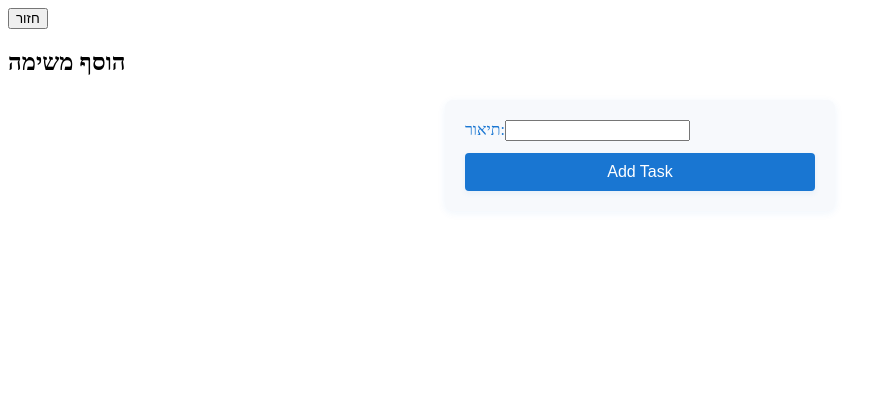
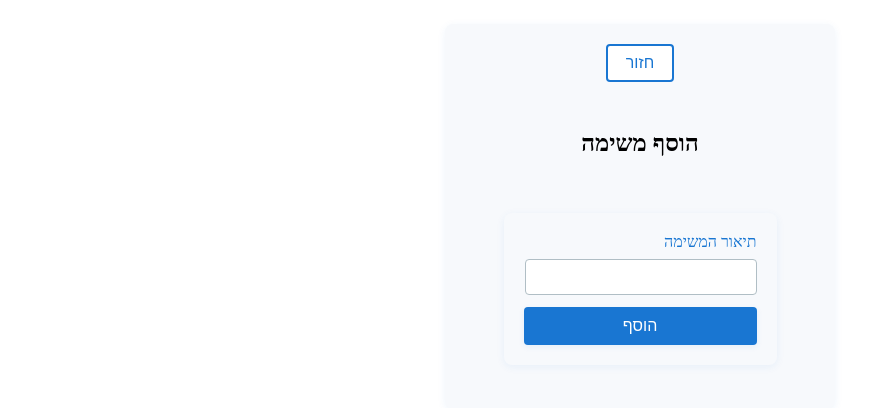
Before and after one commit to Simha-Stern/TDLClient, an Angular app: page /add-task in a window 1280 px wide. Shown: the top 408 px of the page, without its empty margins (0-872 px from the left). Built offline with nearby package versions, Linux system fonts and the light colour scheme.

Commit message:
Enhance task management UI with improved styling, success/error messages, and localization

```diff
--- a/src/app/add-task-form/add-task-form.component.css
+++ b/src/app/add-task-form/add-task-form.component.css
@@ -1,3 +1,34 @@
+
+.beck {
+  background-color: #fff;
+  color: #1976d2;
+  border: 2px solid #1976d2;
+  border-radius: 4px;
+  padding: 8px 18px;
+  font-size: 1rem;
+  font-weight: 500;
+  cursor: pointer;
+  margin-bottom: 16px;
+  transition: background 0.2s, color 0.2s;
+}
+
+.beck:hover {
+  background-color: #1976d2;
+  color: #fff;
+}
+
+.add-task-form {
+  display: flex;
+  flex-direction: column;
+  gap: 12px;
+  max-width: 350px;
+  margin: 24px auto;
+  padding: 20px;
+  background: #f7f9fc;
+  border-radius: 8px;
+  box-shadow: 0 2px 8px rgba(25, 118, 210, 0.07);
+  align-items: center;
+}
 
 form {
   display: flex;
@@ -11,13 +42,30 @@ form {
   box-shadow: 0 2px 8px rgba(25, 118, 210, 0.07);
 }
 
+.form-group {
+  display: flex;
+  flex-direction: column;
+  align-items: flex-end;
+  gap: 8px;
+}
+
 label {
   font-weight: 500;
   color: #1976d2;
 }
 
+.success {
+  color: #fff;
+  background: #388e3c;
+  padding: 10px 16px;
+  border-radius: 6px;
+  margin-bottom: 16px;
+  font-weight: bold;
+}
+
 input[type="text"] {
   padding: 8px 12px;
+  width: 88%;
   border: 1px solid #b0bec5;
   border-radius: 4px;
   font-size: 1rem;
--- a/src/app/add-task-form/add-task-form.component.html
+++ b/src/app/add-task-form/add-task-form.component.html
@@ -1,13 +1,13 @@
 <div class="add-task-form">
-    <button (click)="beck()">
-      חזור </button>
+  <button class="beck" (click)="beck()">חזור</button>
   <h2>הוסף משימה</h2>
   <form (ngSubmit)="onSubmit()" #taskForm="ngForm">
-    <div>
-      <label for="title">תיאור:</label>
-      <input id="title" name="title" [(ngModel)]="title" required />
+    <div class="success" *ngIf="success" class="error">{{ success }}</div>
+    <div class="form-group">
+      <label for="title">תיאור המשימה</label>
+      <input id="title" type="text" name="title" [(ngModel)]="title" required />
     </div>
-    <button type="submit">Add Task</button>
+    <button type="submit">הוסף</button>
     <div *ngIf="error" class="error">{{ error }}</div>
   </form>
 </div>
--- a/src/app/add-task-form/add-task-form.component.ts
+++ b/src/app/add-task-form/add-task-form.component.ts
@@ -13,6 +13,7 @@ import { Router } from '@angular/router';
 export class AddTaskFormComponent {
   title: string = '';
   error = '';
+  success = '';
 
 
   constructor(private taskService: TaskService, private router: Router) { }
@@ -21,12 +22,16 @@ export class AddTaskFormComponent {
     if (this.title.trim()) {
       this.taskService.addTaskApi(this.title.trim()).subscribe({
         next: () => {
-          alert('Task added!');
+          this.success = 'המשימה נוספה בהצלחה';
+          this.error = '';
           this.title = '';
+          setTimeout(() => {
+            this.router.navigate(['']);
+          }, 2000);
         },
         error: (err) => {
           console.error('Error adding task:', err);
-          this.error = 'Failed to add task';
+          this.error = 'שגיאה בהוספת משימה';
         }
       });
     }
--- a/src/app/log-out/log-out.component.html
+++ b/src/app/log-out/log-out.component.html
@@ -1,3 +1 @@
-<button type="button" (click)="logout()">
-    Log Out
-</button>
+<button type="button" (click)="logout()">התנתק</button>
--- a/src/app/login/login.component.ts
+++ b/src/app/login/login.component.ts
@@ -31,7 +31,7 @@ export class LoginComponent {
       },
       error: err => {
         this.loading = false;
-        this.error = err.error?.error || 'Login failed';
+        this.error = err.error?.error || 'שגיאה בהתחברות';
       }
     });
   }
--- a/src/app/register/register.component.ts
+++ b/src/app/register/register.component.ts
@@ -29,12 +29,12 @@ export class RegisterComponent {
     this.auth.register(this.email, this.password).subscribe({
       next: () => {
         this.loading = false;
-        this.success = 'Registration successful! Please log in.';
+        this.success = 'נרשמת בהצלחה! כעת עליך להתחבר';
         setTimeout(() => this.router.navigate(['/login']), 1500);
       },
       error: err => {
         this.loading = false;
-        this.error = err.error?.error || 'Registration failed';
+        this.error = err.error?.error || 'שגיאה בהרשמה';
       }
     });
   }
--- a/src/app/tasks-list/tasks-list.component.css
+++ b/src/app/tasks-list/tasks-list.component.css
@@ -1,3 +1,25 @@
+.tasks-list {
+  max-width: 600px;
+  margin: 0 auto;
+  padding: 16px;
+  background: #fff;
+  border-radius: 8px;
+  box-shadow: 0 2px 8px rgba(0,0,0,0.1);
+}
+
+.buttons {
+  display: flex;
+  justify-content: space-around;
+  margin-bottom: 16px;
+}
+
+.content {
+  display: flex;
+  flex-direction: column;
+  align-items: center;
+  gap: 12px;
+}
+
 ul {
   list-style: none;
   padding: 0;
@@ -5,6 +27,7 @@ ul {
   background: #f9f9f9;
   border-radius: 8px;
   box-shadow: 0 2px 8px rgba(0,0,0,0.06);
+  width: 100%;
 }
 
 li {
--- a/src/app/tasks-list/tasks-list.component.html
+++ b/src/app/tasks-list/tasks-list.component.html
@@ -1,12 +1,12 @@
-<div>
+<div class="tasks-list">
+  <div class="buttons">
     <app-log-out />
     <app-add-task-button />
   </div>
   <div *ngIf="error" class="error">{{ error }}</div>
-<div *ngIf="!error">
-  <div *ngIf="tasks.length === 0">
-    אין משימות.
-  </div>
+  <div class="content" *ngIf="!error">
+    <div *ngIf="tasks.length === 0">אין משימות.</div>
+    <h2 *ngIf="tasks.length > 0">רשימת משימות</h2>
     <ul *ngIf="tasks.length > 0">
       <li *ngFor="let task of tasks">
         <input
@@ -14,8 +14,11 @@
           [checked]="task.completed"
           (change)="onTaskCompletedChange(task, $event)"
         />
-    <strong [ngClass]="{ 'completed-task': task.completed }">{{ task.title }}</strong>
+        <strong [ngClass]="{ 'completed-task': task.completed }">{{
+          task.title
+        }}</strong>
         <span *ngIf="task.description"> - {{ task.description }}</span>
       </li>
     </ul>
   </div>
+</div>
--- a/src/app/tasks-list/tasks-list.component.ts
+++ b/src/app/tasks-list/tasks-list.component.ts
@@ -26,16 +26,14 @@ export class TasksListComponent implements OnInit {
     if (userId) {
       this.taskService.getTasksForUserApi().subscribe({
         next: (tasks) => {
-          console.log("🚀 ~ TasksListComponent ~ this.taskService.getTasksForUserApi ~ tasks:", tasks)
           this.tasks = tasks;
         },
         error: (err) => {
-          console.log("🚀 ~ TasksListComponent ~ this.taskService.getTasksForUserApi ~ err:", err)
-          this.error = 'Failed to load tasks';
+          this.error = 'שגיאה בטעינת המשימות שלך';
         }
       });
     } else {
-      this.error = 'User not logged in';
+      this.error = 'לא נמצא משתמש מחובר';
     }
   }
 
@@ -49,7 +47,7 @@ export class TasksListComponent implements OnInit {
         task.completed = completed;
       },
       error: () => {
-        this.error = 'Failed to update task status';
+        this.error = 'שגיאה בעדכון סטטוס המשימה';
       }
     });
   }
```
Lines whose indentation alone changed are shown as unchanged.
